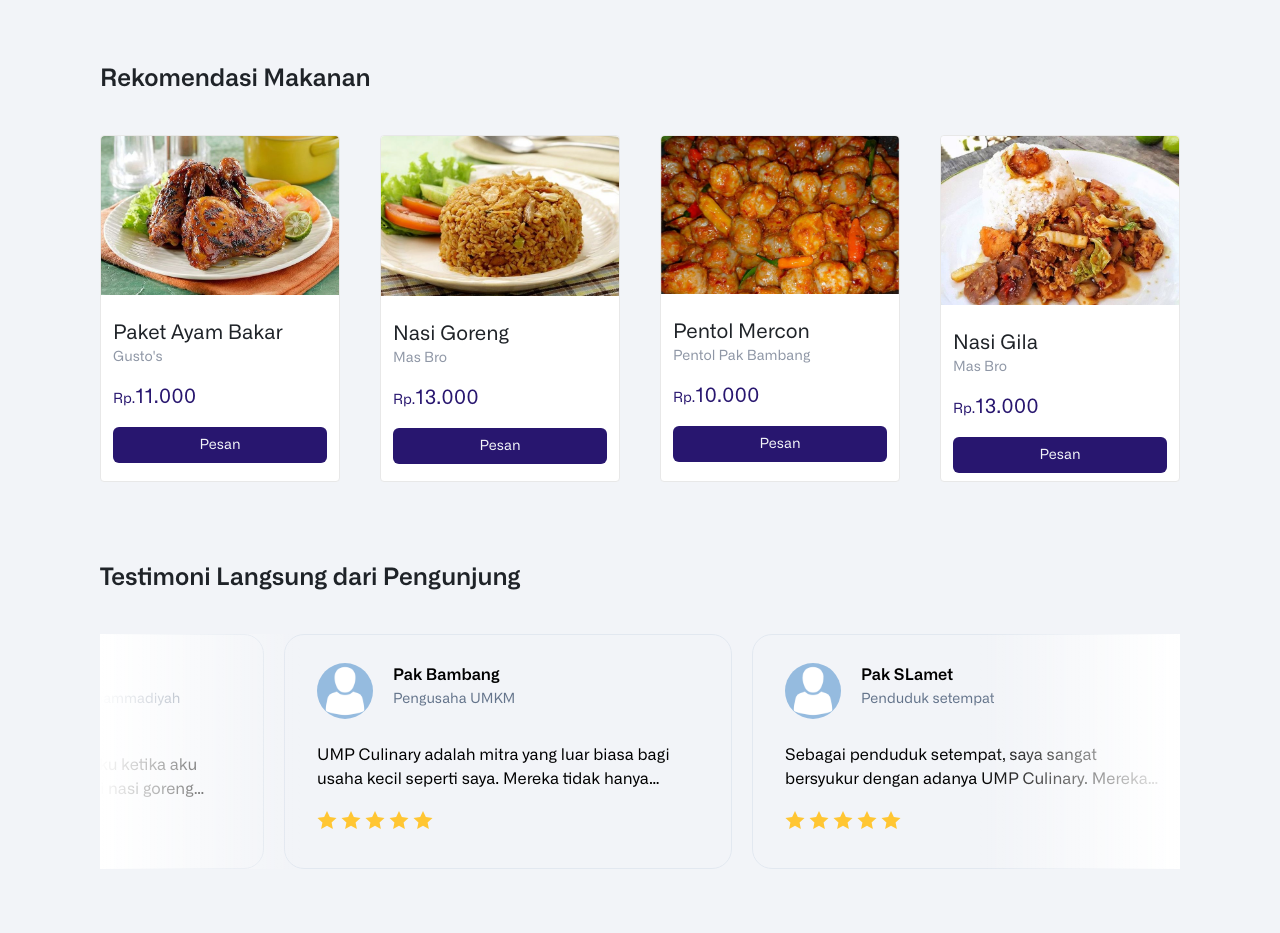
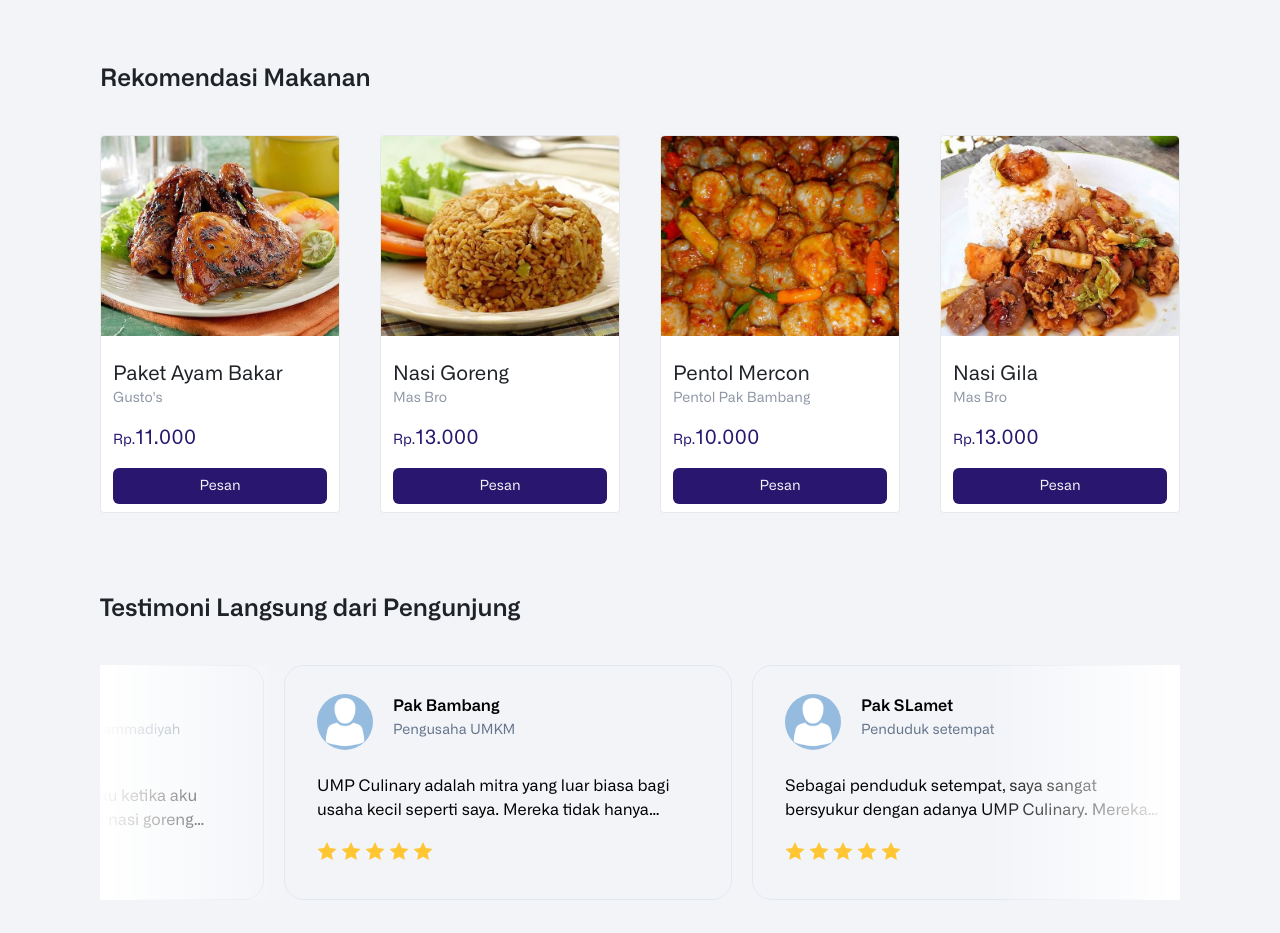
Before and after one commit to vikifsyh/ump-culinary, a Next.js app: page / in a window 1280 px wide. Shown: the part 1020-1953 px from the top of the page. Built offline with nearby package versions, Linux system fonts and the light colour scheme.

Commit message:
refactor: image rekomendasi makanan

```diff
--- a/app/component/BestSeller.tsx
+++ b/app/component/BestSeller.tsx
@@ -33,9 +33,10 @@ export default function BestSeller() {
               <Image
                 src={food.image}
                 alt={food.name}
-                width={150}
-                height={150}
+                width={1000}
+                height={1000}
                 className="w-full object-cover mb-4 rounded-t-[4px]"
+                style={{ height: 200 }}
               />
               <div className="py-2 px-2 lg:px-3">
                 <p className="text-sm lg:text-xl text-baseBlack">{food.name}</p>
--- a/app/libs/product.ts
+++ b/app/libs/product.ts
@@ -20,7 +20,7 @@ export const product = [
         id: Math.random() * 100 + 1,
         name: "Pentol Kuah",
         price: 5000,
-        image: "/img/pentolkuah.jpg",
+        image: "/img/pentolbiasa.jpg",
       },
     ],
   },
```
Also changed, not shown: public/img/pentolbiasa.jpg (added), public/img/pentolkuah.jpg (deleted).
